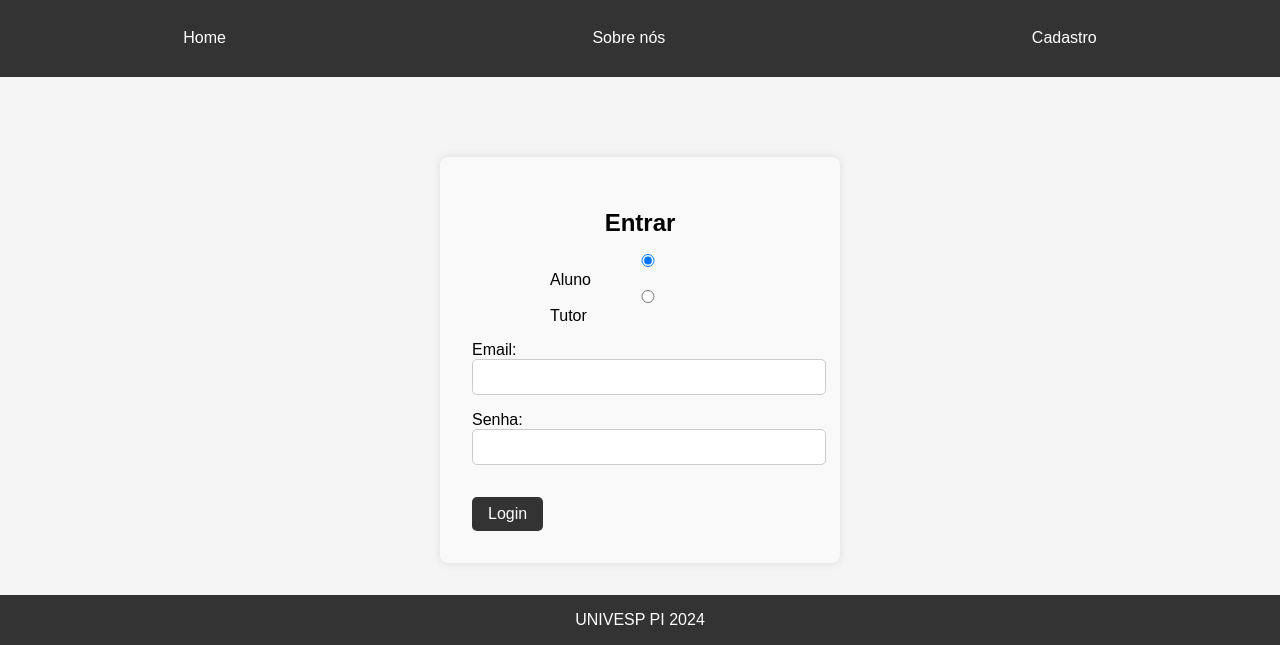
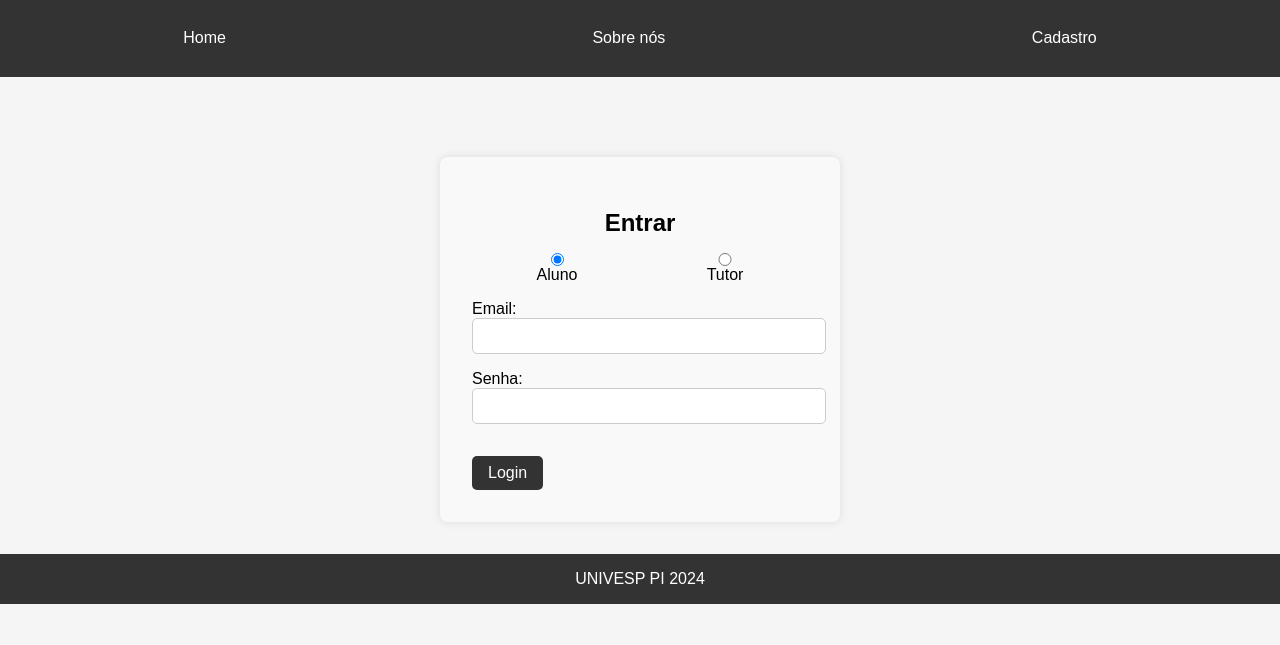
Before and after one commit to UNIVESP-PI-BAURU/PI24b, a PHP site: page /login.php in a window 1280 px wide. Shown: the part 279-924 px from the top of the page. After the commit the page ends 883 px from the top, so only its background shows below. Run offline with PHP 8.4, Linux system fonts and the light colour scheme.

Commit message:
testes59

```diff
--- a/ASSETS/CSS/style.css
+++ b/ASSETS/CSS/style.css
@@ -169,16 +169,18 @@ button:hover, .signup-button:hover {
 }
 .user-type {
     display: flex; /* Alinha os itens em linha */
-    justify-content: center; /* Centraliza os botões de rádio horizontalmente */
+    justify-content: space-around; /* Espaço igual entre os botões */
     margin-bottom: 1rem; /* Espaço abaixo do grupo de botões */
 }
 
-.user-type input[type="radio"] {
-    margin: 0 0.5rem; /* Margem lateral entre os botões */
+.user-type div {
+    display: flex; /* Faz os inputs e labels ficarem em linha */
+    flex-direction: column; /* Coloca a legenda acima do botão */
+    align-items: center; /* Centraliza os itens dentro de cada coluna */
 }
 
-.user-type label {
-    margin-right: 1rem; /* Margem à direita dos rótulos */
+.user-type input[type="radio"] {
+    margin: 0; /* Remove margens padrão */
 }
 
 
--- a/login.php
+++ b/login.php
@@ -43,16 +43,19 @@
 
             <!-- Formulário de Login -->
             <form method="POST" action="proc_login.php">
+
                 <!-- Tipo de Usuário -->
                 <div class="user-type">
                     <div>
                         <input type="radio" id="aluno" name="tipo_usuario" value="aluno" checked>
                         <label for="aluno">Aluno</label>
-
+                    </div>
+                    <div>
                         <input type="radio" id="tutor" name="tipo_usuario" value="tutor">
                         <label for="tutor">Tutor</label>
                     </div>
                 </div>
+
 
                 <!-- Campos de Login -->
                 <label for="email">Email:</label>
```
